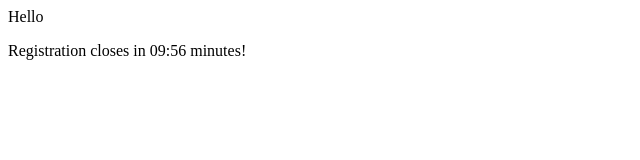
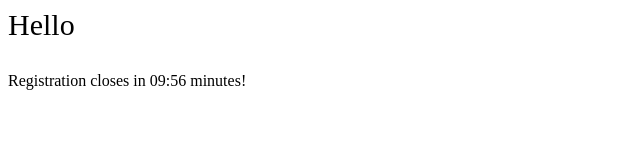
Before and after one commit to nhungbella/nhungbella.github.io, a plain HTML site: page index.html in a window 1280 px wide. Shown: the whole page, without its empty margins (0-640 px from the left). Drawn offline with Linux system fonts and the light colour scheme.

Commit message:
Update index.html

```diff
--- a/index.html
+++ b/index.html
@@ -1,4 +1,4 @@
-<p>Hello</p>
+<p style="font-size:30">Hello</p>
 
 <script>
 function startTimer(duration, display) {
```
